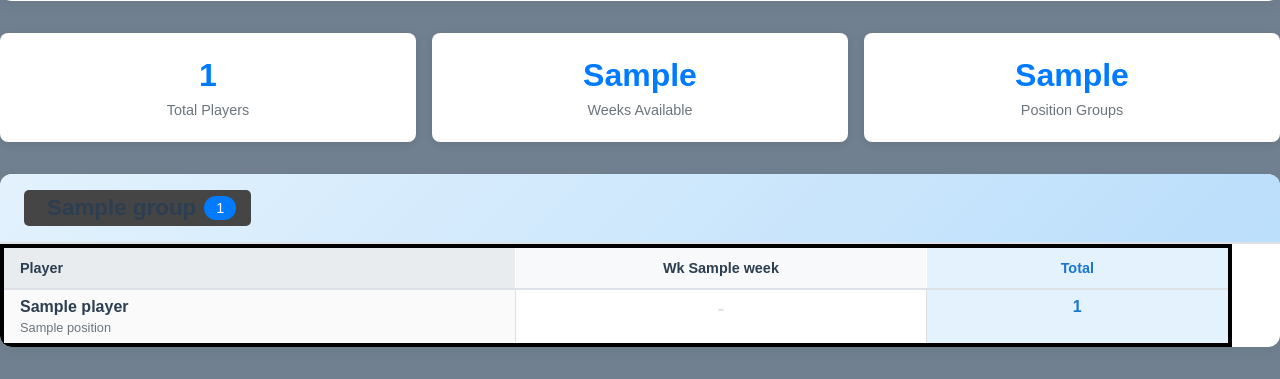
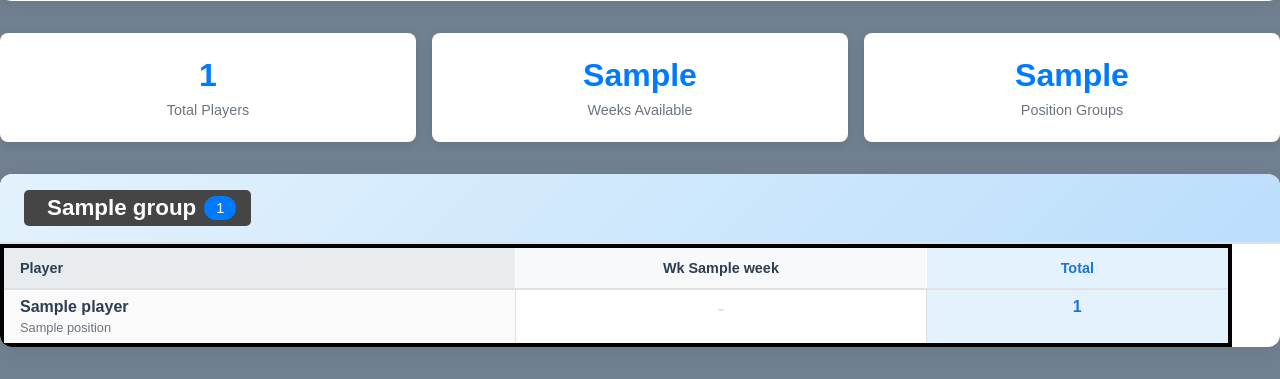
Before and after one commit to Gin-G/NickKnows, a Flask app: template app/nickknows/templates/snap-counts-team.html in a window 1280 px wide. Shown: the part 586-965 px from the top of the page. Run offline with Flask 3, Linux system fonts and the light colour scheme; the template is opened without the code that fills it: most values are stand-ins (such as "Sample title", 1, 10 or a date in 2020); some web fonts are replaced.

Commit message:
Change position color

```diff
--- a/app/nickknows/templates/snap-counts-team.html
+++ b/app/nickknows/templates/snap-counts-team.html
@@ -138,7 +138,7 @@
 
         .position-header h3 {
             margin: 0;
-            color: #2c3e50;
+            color: #ffffff;
             font-size: 1.4rem;
             display: flex;
             align-items: center;
```
